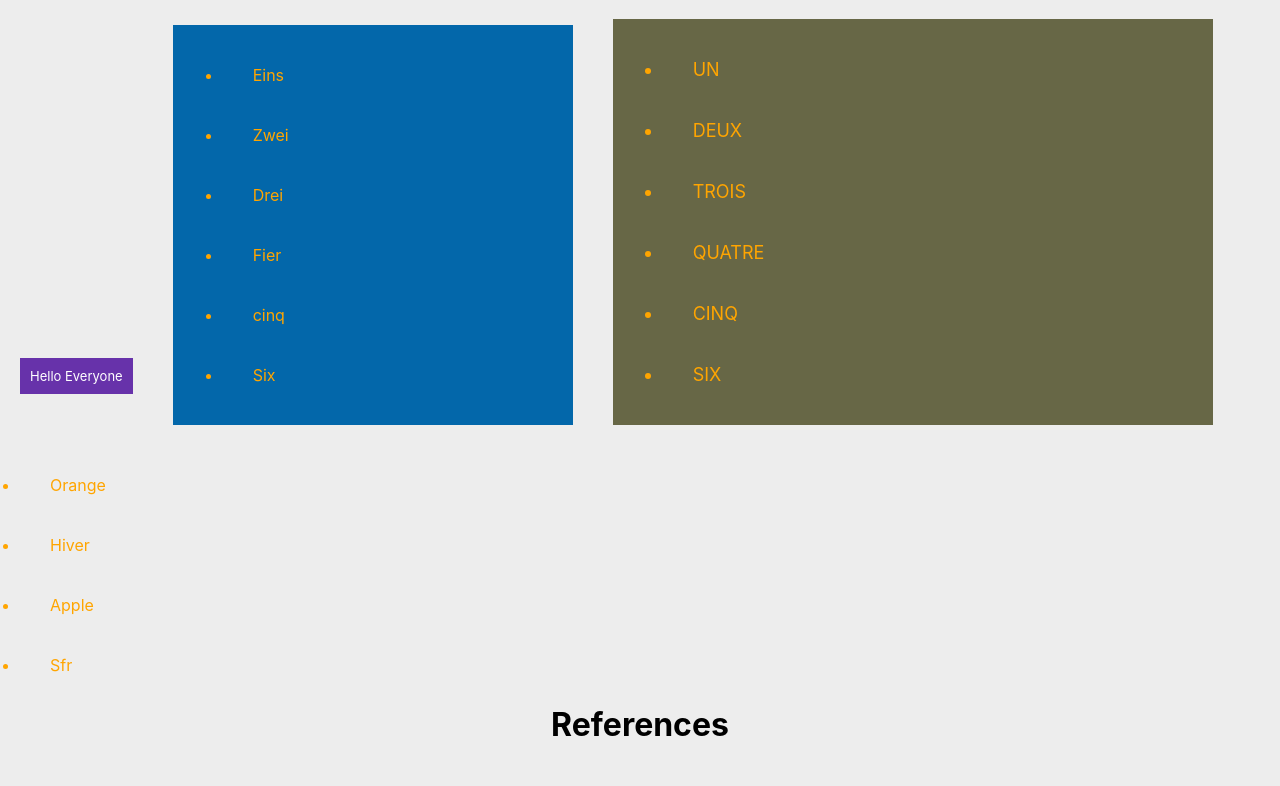
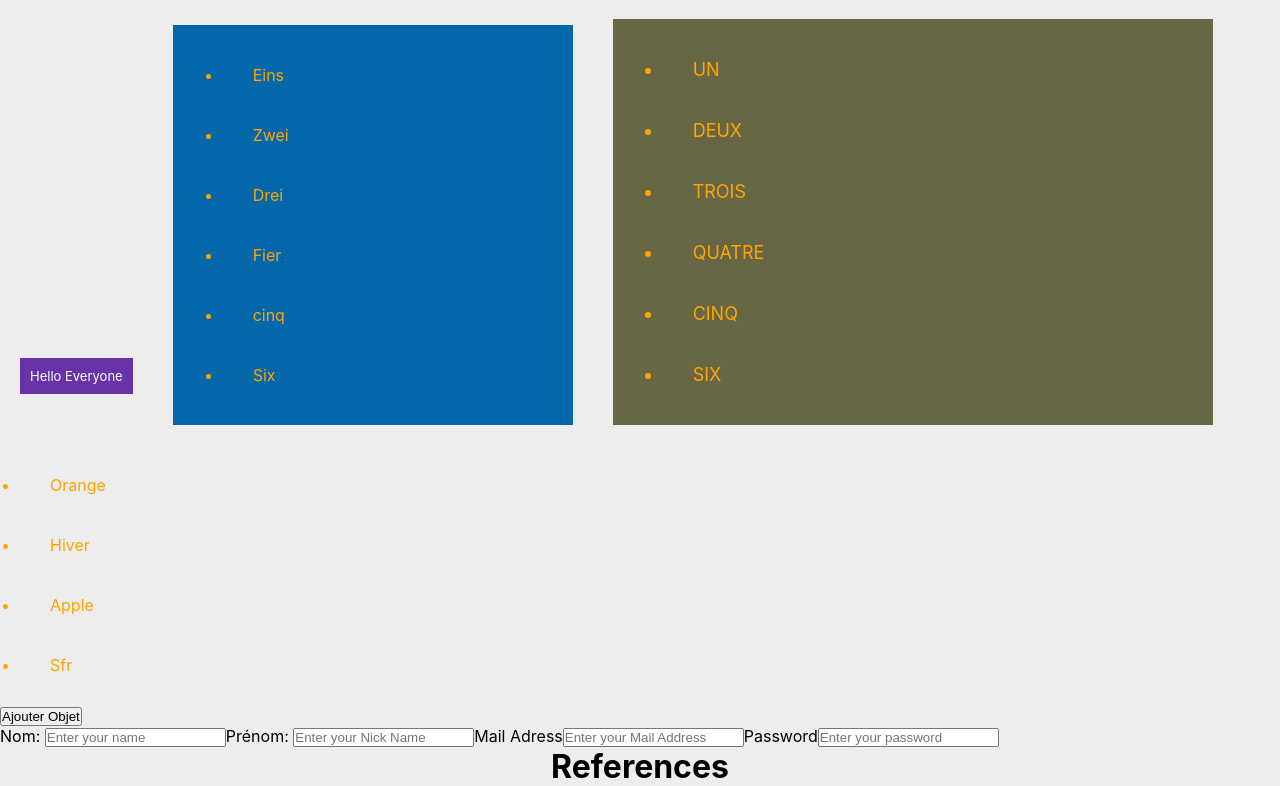
Before and after one commit to Ahmed-Rs/React-fundamentals, a React (Create React App) app: page / in a window 1280 px wide. Shown: the part 592-1378 px from the top of the page. Before the commit the page ends 1336 px from the top, so only its background shows below. Built offline with nearby package versions, Linux system fonts and the light colour scheme.

Commit message:
States Using

```diff
--- a/src/App.js
+++ b/src/App.js
@@ -1,3 +1,5 @@
+import * as React from "react";
+
 import Header from "./Header";
 import Content from "./Content";
 import Footer from "./Footer";
--- a/src/Content.js
+++ b/src/Content.js
@@ -1,3 +1,6 @@
+import * as React from "react";
+import Inscription from "./SignUp";
+
 const Container = ({
   className,
   children,
@@ -69,13 +72,19 @@ const myObjects = [
 ];
 
 function MesObjets() {
+  const [objets, setObjets] = React.useState(myObjects);
+  const addObjet = () => {
+    setObjets([...objets, { id: "système", value: "Windows" }]);
+  };
+
   return (
     <div>
       <ul>
-        {myObjects.map((myObject) => (
-          <li key={myObject.id}>{myObject.value}</li>
+        {objets.map((objet) => (
+          <li key={objet.id}>{objet.value}</li>
         ))}
       </ul>
+      <button onClick={addObjet}>Ajouter Objet</button>
     </div>
   );
 }
@@ -88,6 +97,7 @@ const Home = () => {
       {mediumContainer}
       {largeContainer}
       <MesObjets />
+      <Inscription />
     </div>
   );
 };
--- a/src/Footer.js
+++ b/src/Footer.js
@@ -1,3 +1,5 @@
+import * as React from "react";
+
 const Footer = () => {
   return (
     <div className="footer">
@@ -6,6 +8,6 @@ const Footer = () => {
       </div>
     </div>
   );
-}
+};
 
 export default Footer;
--- a/src/Header.js
+++ b/src/Header.js
@@ -1,3 +1,4 @@
+import * as React from "react";
 import Logo from "./Logo.js";
 
 function Title() {
--- a/src/Logo.js
+++ b/src/Logo.js
@@ -1,3 +1,5 @@
+import * as React from "react";
+
 const Logo = () => {
   return (
     <div className="img">
--- /dev/null
+++ b/src/SignUp.js
@@ -0,0 +1,18 @@
+import * as React from "react";
+
+function Inscription() {
+  return (
+    <form action="">
+      <label>Nom: </label>
+      <input type="text" name="nom" placeholder="Enter your name" />
+      <label>Prénom: </label>
+      <input type="text" name="prénom" placeholder="Enter your Nick Name" />
+      <label>Mail Adress</label>
+      <input type="mail" name="mail" placeholder="Enter your Mail Address" />
+      <label>Password</label>
+      <input type="text" name="password" placeholder="Enter your password" />
+    </form>
+  );
+}
+
+export default Inscription;
```
Also changed, not shown: 1 other file (tests, documents, lock files or other folders).
